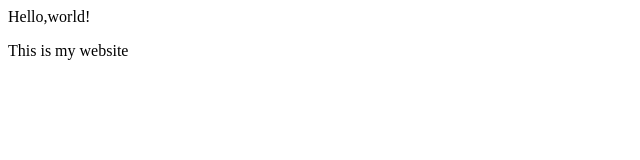
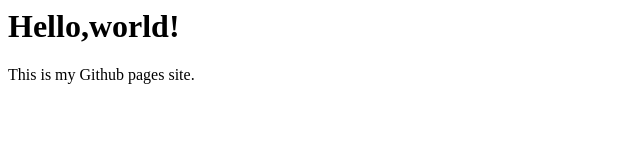
Before and after one commit to dennisduke/coursera-test, a plain HTML site: page index.html in a window 1280 px wide. Shown: the whole page, without its empty margins (0-640 px from the left). Drawn offline with Linux system fonts and the light colour scheme.

Commit message:
Update index.html

```diff
--- a/index.html
+++ b/index.html
@@ -1,2 +1,2 @@
-</h1>Hello,world!</h1>
-<p>This is my website<p>
+<h1>Hello,world!</h1>
+<p>This is my Github pages site.</p>
```
